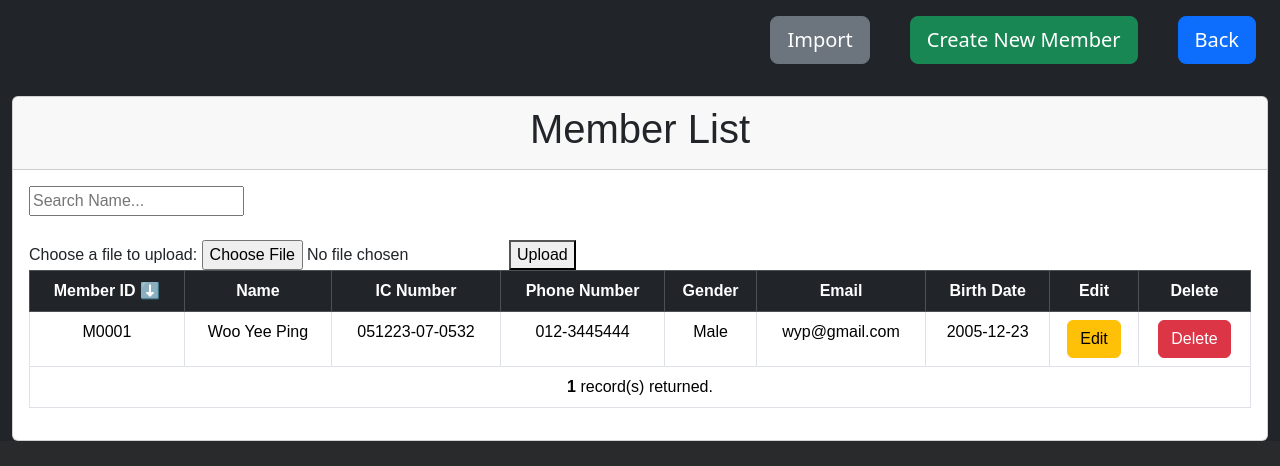
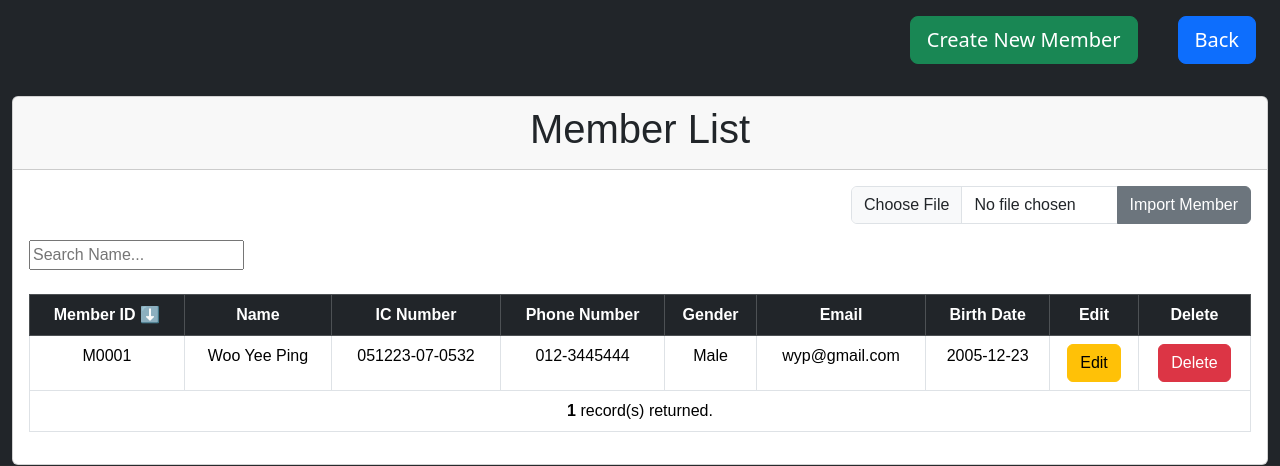
Before and after one commit to Lostgown/AMIT2043-Web-Systems-and-Technologies, a PHP site: page /Member/memberList.php in a window 1280 px wide. Shown: the top 466 px of the page. Run offline with PHP 8.4, Linux system fonts and the light colour scheme; a user stored in the database is signed in; data comes from the database, SQL or seed files in the repository.

Commit message:
import Member DONEEEEEEE

```diff
--- a/Member/memberList.php
+++ b/Member/memberList.php
@@ -5,6 +5,9 @@
     include ('../lib/helper.php');
 
 ?>
+
+
+
 <?php
 $header = array(
     "member_id"=>"Member ID",
@@ -70,10 +73,6 @@ if (isset($_GET["order"])){
 <body class="bg-dark ">
         <div class="d-flex justify-content-end">
             <div class="p-3">
-                <a href="importMember.php"><button type="button"
-                class=" btn btn-secondary btn-lg me-md-2 ">Import</button></a>
-            </div>
-            <div class="p-3">
                 <a href="createMember.php"><button type="button"
                 class=" btn btn-success btn-lg me-md-2 ">Create New Member</button></a>
             </div>
@@ -90,17 +89,99 @@ if (isset($_GET["order"])){
                         <h2 class="display-6 text-center">Member List</h2>
                     </div>
                     <div class="card-body">
+                        <?php
+//import member file
+// Create connection
+$con = new mysqli(DB_HOST, DB_USER, DB_PASS, DB_NAME);
+
+if($con -> connect_error){
+    //with error
+    die("Connection error: ". $con->connect_error);
+}
+
+if (isset($_POST['submit']))
+{
+
+    // Allowed mime types
+    $fileMimes = array(
+        'text/x-comma-separated-values',
+        'text/comma-separated-values',
+        'application/octet-stream',
+        'application/vnd.ms-excel',
+        'application/x-csv',
+        'text/x-csv',
+        'text/csv',
+        'application/csv',
+        'application/excel',
+        'application/vnd.msexcel',
+        'text/plain'
+    );
+
+    // Validate whether selected file is a CSV file
+    if (!empty($_FILES['file']['name']) && in_array($_FILES['file']['type'], $fileMimes))
+    {
+
+            // Open uploaded CSV file with read-only mode
+            $csvFile = fopen($_FILES['file']['tmp_name'], 'r');
+
+            // Skip the first line
+            fgetcsv($csvFile);
+
+            // Parse data from CSV file line by line
+             // Parse data from CSV file line by line
+             while (($getData = fgetcsv($csvFile, 1000, ",")) !== FALSE) {
+
+                $sql = "SELECT member_id FROM member ORDER BY member_id DESC LIMIT 1";
+                $result= $con->query($sql);
+                $row = mysqli_fetch_assoc($result);
+                if (isset($row['member_id'])) {
+                $number = ltrim($row['member_id'],'M')+1;
+                $id = 'M' . sprintf('%04d', $number);
+                }
+                else {
+                    $id = "M0001";
+                }
+                $name = $getData[0];
+                $ic = $getData[1];
+                $pass = $getData[2];
+                $phone = $getData[3];
+                $gender = $getData[4];
+                $email = $getData[5];
+                $birth = $getData[6];
+                $recoveryNum = generateRecovery();
+
+                // Construct the SQL query to insert the data
+                mysqli_query($con, "INSERT INTO member (member_id, member_name, ic_no, member_pass, phone_no, gender, email, birth_date, recovery_no)
+                     VALUES ('" . $id . "', '" . $name . "', '" . $ic . "', '" . $pass . "', '" . $phone . "', '" . $gender . "', '" . $email . "', '" . $birth . "', '" . $recoveryNum . "')");
+
+            }
+
+            // Close the file handle
+            fclose($csvFile);
+
+            // Close the database connection
+            $con->close();
+
+            printf("<div style='border: 2px solid #92CAE4;background-color: #D5EDF8;color: #205791;'>
+                                Multiple Member from has been inserted.\n
+                                </div><br/>");
+    }
+}
+?>
+                        <form action="" method="POST" enctype="multipart/form-data" class="d-flex justify-content-end">
+                        <div class="input-group mb-3 " style="width: 400px;">
+                            <input type="file" class="form-control" id="import" name="file">
+                            <button type="submit" name="submit" class="btn btn-secondary">Import Member</button>
+                        </div>
+                        </form>
+
                         <form id="searchForm">
                             <input type="text" id="searchInput" name="searchInput" placeholder="Search Name...">
                         </form>
                         <div id="searchResults"></div>
                         <br/>
 
-                        <form action="upload.php" method="post" enctype="multipart/form-data">
-                            <label for="file">Choose a file to upload:</label>
-                            <input type="file" id="file" name="file">
-                            <button type="submit">Upload</button>
-                        </form>
+
 
                         <form action="" method="POST">
                         <table class=" table table-bordered text-center">
--- /dev/null
+++ b/importMember.csv
@@ -0,0 +1,6 @@
+member_name,ic_no,member_pass,phone_no,gender,email,birth_date
+Aiman,030207-07-0321,abcde,012-5678899,M,aiman@hotmail.com,2003-02-07
+Ai Ling,040301-08-0458,abcde,014-7862211,F,ling@gmail.com,2004-03-01
+Aina,050607-07-0872,abcde,019-8564433,F,aina@yahoo.com,2005-06-07
+Ah Seng,030309-02-0231,abcde,013-6574489,M,seng19@gmail.com,2003-03-09
+Ah Zai,050819-02-0339,abcde,017-2070627,M,zaizai58@hotmail.com,2005-08-19
```
Also changed, not shown: css/menuMember.css (+0 -10 lines).
